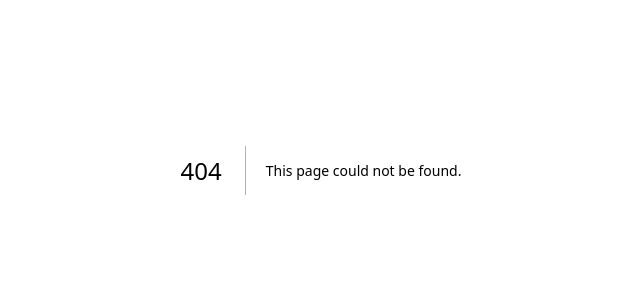
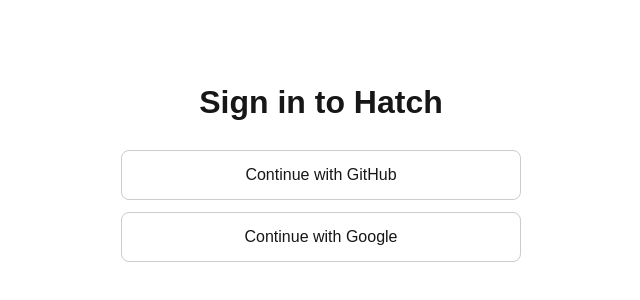
Before and after one commit to Daniel-Visit/hatch, a Next.js app in the folder apps/web/: page /sign-in in a window 1280 px wide. Before the commit this address had no page. Shown: the part 230-530 px from the top of the page, without its empty margins (319-959 px from the left). Built offline with nearby package versions, Linux system fonts and the light colour scheme; no server answers.

Commit message:
feat(web): sign-in page with github + google OAuth buttons

```diff
--- /dev/null
+++ b/apps/web/app/(auth)/layout.tsx
@@ -0,0 +1,15 @@
+export default function AuthLayout({ children }: { children: React.ReactNode }) {
+  return (
+    <main
+      style={{
+        minHeight: '100vh',
+        display: 'flex',
+        alignItems: 'center',
+        justifyContent: 'center',
+        padding: '2rem',
+      }}
+    >
+      <div style={{ maxWidth: 400, width: '100%' }}>{children}</div>
+    </main>
+  );
+}
--- /dev/null
+++ b/apps/web/app/(auth)/sign-in/page.tsx
@@ -0,0 +1,24 @@
+import { redirect } from 'next/navigation';
+import type { Route } from 'next';
+import { getUser } from '@/lib/auth';
+import { SignInButtons } from './sign-in-buttons';
+
+export default async function SignInPage({
+  searchParams,
+}: {
+  searchParams: Promise<{ next?: string; error?: string }>;
+}) {
+  const params = await searchParams;
+  const user = await getUser();
+  if (user) redirect((params.next ?? '/settings/profile') as Route);
+
+  return (
+    <div style={{ display: 'flex', flexDirection: 'column', gap: '1.5rem' }}>
+      <h1 style={{ fontSize: '2rem', fontWeight: 700, textAlign: 'center' }}>Sign in to Hatch</h1>
+      {params.error && (
+        <p style={{ color: 'crimson', textAlign: 'center' }}>Sign-in failed. Please try again.</p>
+      )}
+      <SignInButtons next={params.next ?? '/settings/profile'} />
+    </div>
+  );
+}
--- /dev/null
+++ b/apps/web/app/(auth)/sign-in/sign-in-buttons.tsx
@@ -0,0 +1,36 @@
+'use client';
+
+import { createSupabaseBrowserClient } from '@/lib/supabase/client';
+
+export function SignInButtons({ next }: { next: string }) {
+  async function signIn(provider: 'github' | 'google') {
+    const supabase = createSupabaseBrowserClient();
+    const redirectTo = `${window.location.origin}/auth/callback?next=${encodeURIComponent(next)}`;
+    await supabase.auth.signInWithOAuth({
+      provider,
+      options: { redirectTo },
+    });
+  }
+
+  const buttonStyle: React.CSSProperties = {
+    display: 'block',
+    width: '100%',
+    padding: '0.75rem 1rem',
+    fontSize: '1rem',
+    border: '1px solid #ccc',
+    borderRadius: 8,
+    cursor: 'pointer',
+    backgroundColor: 'white',
+  };
+
+  return (
+    <div style={{ display: 'flex', flexDirection: 'column', gap: '0.75rem' }}>
+      <button type="button" onClick={() => signIn('github')} style={buttonStyle}>
+        Continue with GitHub
+      </button>
+      <button type="button" onClick={() => signIn('google')} style={buttonStyle}>
+        Continue with Google
+      </button>
+    </div>
+  );
+}
```
